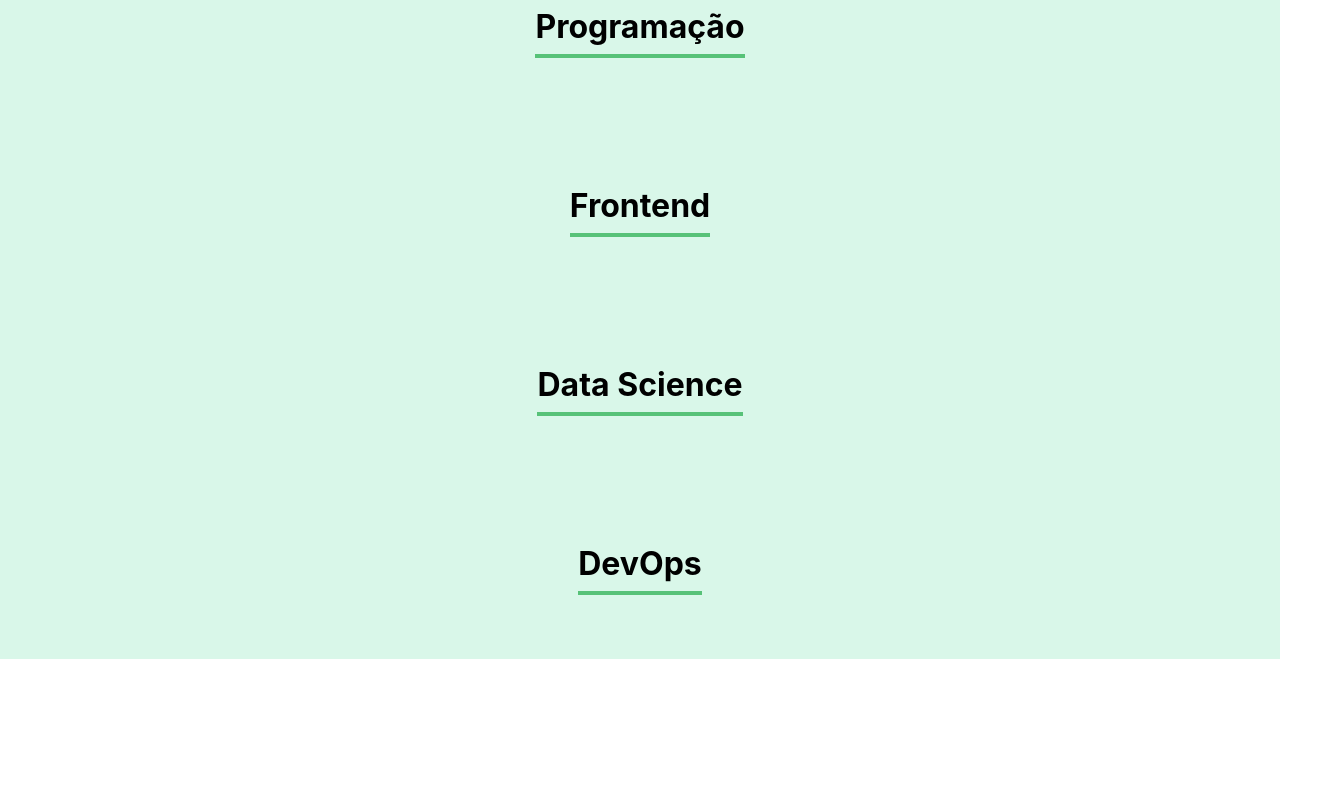
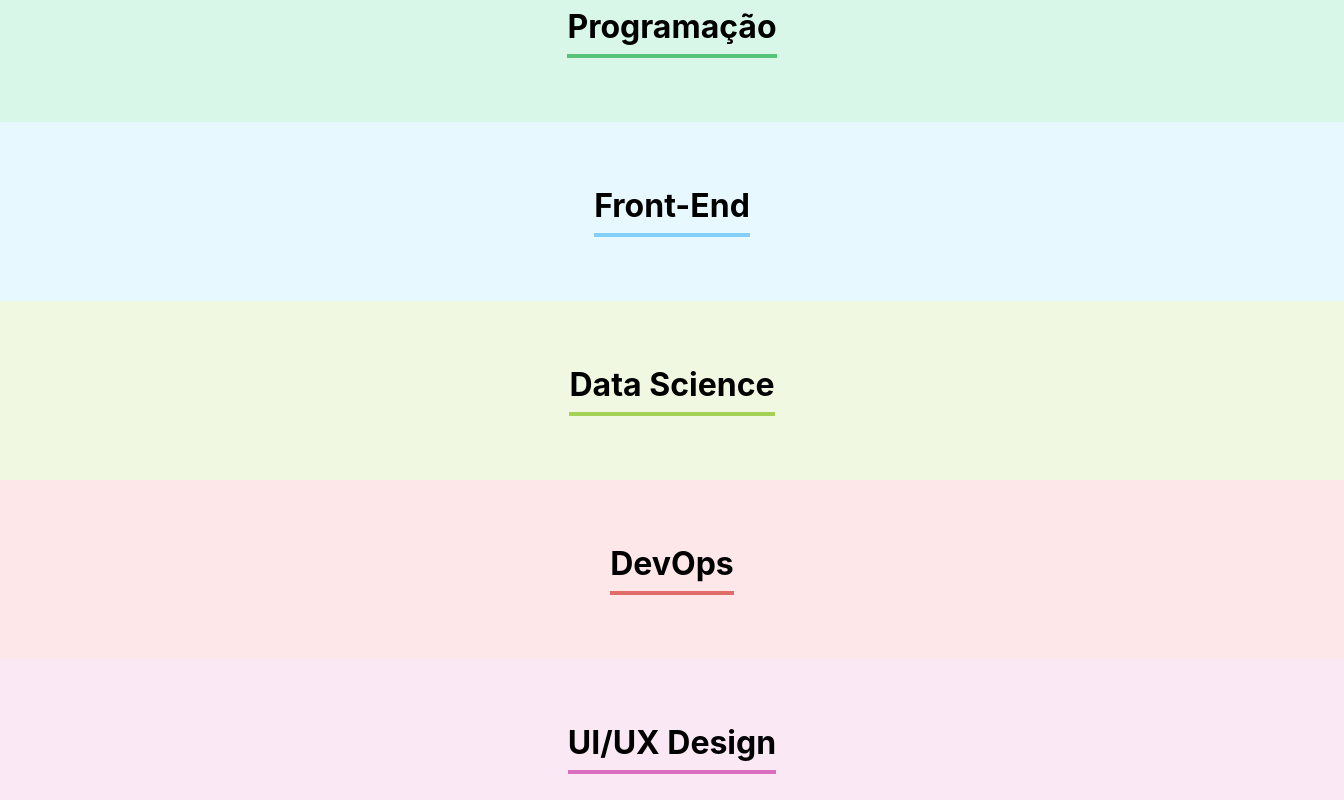
Before and after one commit to Rafess/oragno, a React (Create React App) app: page / in a window 1280 px wide. Shown: the part 1340-2140 px from the top of the page, 1344 px wide, since content can reach past the window. Before the commit the page ends 1999 px from the top, so only its background shows below. Built offline with nearby package versions, Linux system fonts and the light colour scheme.

Commit message:
Elevate teams list

```diff
--- a/src/App.js
+++ b/src/App.js
@@ -9,14 +9,47 @@
     console.log(collab)
     setCollabs([...colabs, collab]);
   }
+  const times = [
+    {
+    nome:'Programação',
+    corPrimaria: '#57C278',
+    corSecundaria: '#D9F7E9',
+    },
+    {
+      nome:'Front-End',
+      corPrimaria: '#82CFFA',
+      corSecundaria: '#E8F8FF',
+    },
+    {
+      nome:'Data Science',
+      corPrimaria: '#A6D157',
+      corSecundaria: '#F0F8E2',
+    },
+    {
+      nome:'DevOps',
+    corPrimaria: '#E06B69',
+    corSecundaria: '#FDE7E8',
+    },{
+      nome:'UI/UX Design',
+    corPrimaria: '#DB6EBF',
+    corSecundaria: '#FAE9F5',
+    },{
+      nome:'Mobile',
+    corPrimaria: '#FFBA05',
+    corSecundaria: '#FFF5D9',
+    },{
+      nome:'Compliance',
+    corPrimaria: '#FF8A29',
+    corSecundaria: '#FFEEDF',
+    }
+  ];
   return (
     <div className="App">
         <Banner/>
-        <Form onCollabRegister={collab => onNewCollabAdded(collab)}/>
-        <Team name="Programação"/>
-        <Team name="Frontend"/>
-        <Team name="Data Science"/>
-        <Team name="DevOps"/>
+        <Form onCollabRegister={collab => onNewCollabAdded(collab)} times={times.map((time) => time.nome)}/>
+        {times.map(time =>
+        <Team key={time.nome} nome={time.nome} teams={times} corPrimaria={time.corPrimaria} corSecundaria={time.corSecundaria}/>
+        )}
     </div>
   );
 }
--- a/src/components/Form/Form.js
+++ b/src/components/Form/Form.js
@@ -5,15 +5,13 @@
 import { useState } from "react";
 
 const Form = (props) => {
-  const times = ['Programação', 'Front-End', 'Data Science', 'DevOps', 'UI/UX Design', 'Mobile', 'Compliance'];
 
   const [name, setName] = useState('');
   const [cargo, setCargo] = useState('');
   const [imagem, setImagem] = useState('');
   const [team, setTeam] = useState('');
 
-
-
+ const times = props.times;
   const onSave = (event) => {
     event.preventDefault();
     props.onCollabRegister({
@@ -30,7 +28,10 @@
         <TextField label="Nome" placeholder="Digite seu " value={name} onChange={value => setName(value)} />
         <TextField label="Cargo" placeholder="Digite seu " value={cargo} onChange={value => setCargo(value)} />
         <TextField label="Imagem" placeholder="Informe o endereço da " value={imagem} onChange={value => setImagem(value)}/>
-        <DropDownList label="Time" itens={times} value={team} onChange={value => setTeam(value)}/>
+        <DropDownList label="Time"
+        itens={times}
+        value={team}
+        onChange={value => setTeam(value)}/>
         <Button>Criar Card</Button>
       </form>
     </section>
--- a/src/components/Team/Team.css
+++ b/src/components/Team/Team.css
@@ -1,12 +1,12 @@
 .team {
+    width: 100%;
     text-align: center;
     padding: 32px;
-    background-color: #D9F7E9;
 }
 .team h3 {
+    /* width: 100%; */
     font-size: 32px;
-    border-bottom: 4px solid #57C278;
+    border-bottom: 4px solid;
     display: inline-block;
     padding-bottom: 8px;
-
 }
--- a/src/components/Team/Team.js
+++ b/src/components/Team/Team.js
@@ -2,8 +2,9 @@
 
 const Team = (props) => {
 
-    return(<section className='team'>
-        <h3>{props.name}</h3>
+    return(
+    <section className='team' style={{ backgroundColor: props.corSecundaria }}>
+        <h3 style={{ borderColor: props.corPrimaria }}>{props.nome}</h3>
     </section> );
 }
 
```
